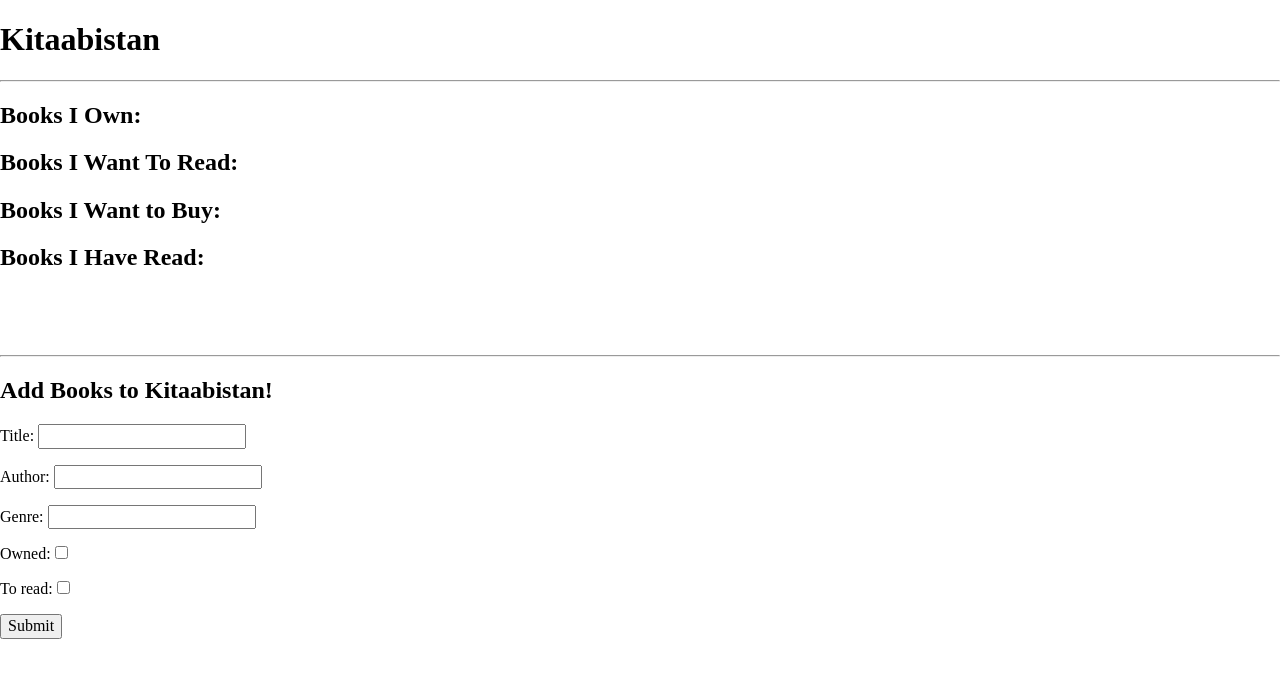
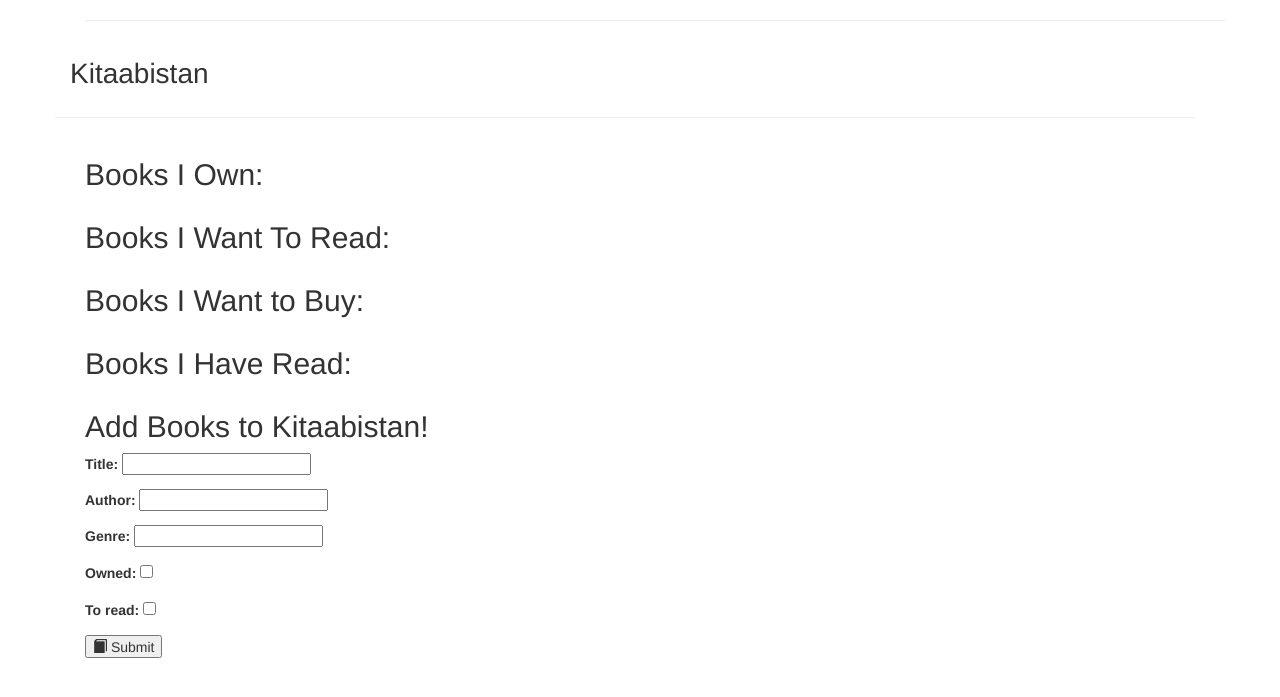
Before and after one commit to sanajaved7/kitaabistan, a Django app: page / in a window 1280 px wide. Shown: the top 697 px of the page. Run offline with Django 3.2, Linux system fonts and the light colour scheme; data that the repository does not hold is empty; some libraries are stand-ins or nearby versions.

Commit message:
Updated styling for app

```diff
--- a/templates/index.html
+++ b/templates/index.html
@@ -3,54 +3,78 @@
 <html>
 <head>
     <title>Kitaabistan</title>
+    <link rel="stylesheet" href="https://maxcdn.bootstrapcdn.com/bootstrap/3.3.5/css/bootstrap.min.css">
     <link rel="stylesheet" type='text/css' href="{% static "css/normalize.css" %}">
     <link rel="stylesheet" type='text/css' href="{% static "css/main.css" %}">
 </head>
+
 <body>
+    <div class="container">
+        <div class="row col-md-12 page-header" >
             <h1>Kitaabistan</h1>
-    <hr/>
+        </div>
+    <div class="container">
+        <div class="row col-md-12">
         <h2>Books I Own:</h2>
         {% for book in books %}
             {% if book.owned %}
+                <ul style="list-style: none;">
                 <li>{{ book.title }} by {{book.author}} </li>
+                </ul>
                 <br>
             {% endif %}
         {% endfor %}
+        </div>
 
+        <div class="row col-md-12">
         <h2>Books I Want To Read:</h2>
         {% for book in books %}
             {% if book.to_read %}
+                <ul style="list-style: none">
                 <li>{{ book.title }} by {{book.author}} </li>
                 <br>
+                </ul>
             {% endif %}
         {% endfor %}
+        </div>
 
+        <div class="row col-md-12">
         <h2>Books I Want to Buy:</h2>
         {% for book in books %}
             {% if not book.owned %}
+                <ul style="list-style: none">
                 <li>{{ book.title }} by {{book.author}} </li>
                 <br>
+                </ul>
             {% endif %}
         {% endfor %}
+        </div>
 
+        <div class="row col-md-12">
         <h2>Books I Have Read:</h2>
         {% for book in books %}
             {% if not book.to_read %}
+                <ul style="list-style: none;">
                 <li>{{ book.title }} by {{book.author}} </li>
                 <br>
+                </ul>
             {% endif %}
         {% endfor %}
-    <br>
-    <br>
-    <br>
+        </div>
     <hr/>
-
+    </div>
+    <div class="container">
+        <div class="row col-md-12" id="add">
         <h2>Add Books to Kitaabistan!</h2>
         <form action='/' method='post'>
         {% csrf_token %}
         {{ form.as_p }}
-    <input type="submit" value="Submit">
+        <button type="submit" class="btn-group btn-group-lg" aria-label="Left Align" value="Submit">
+      <span class="glyphicon glyphicon-book" aria-hidden="true"></span> Submit</button>
         </form>
+        </div>
+    </div>
+</div>
 
 
 </body>
```
Also changed, not shown: 1 other file. Lines whose indentation alone changed are shown as unchanged.
